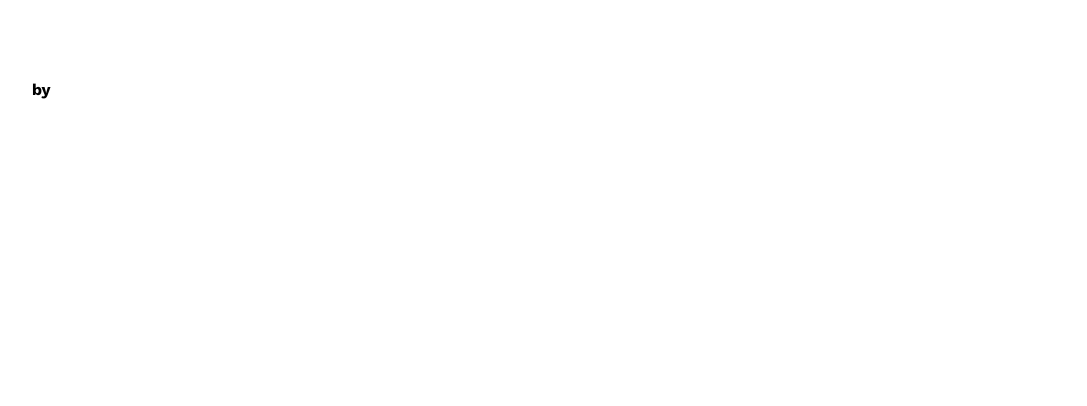
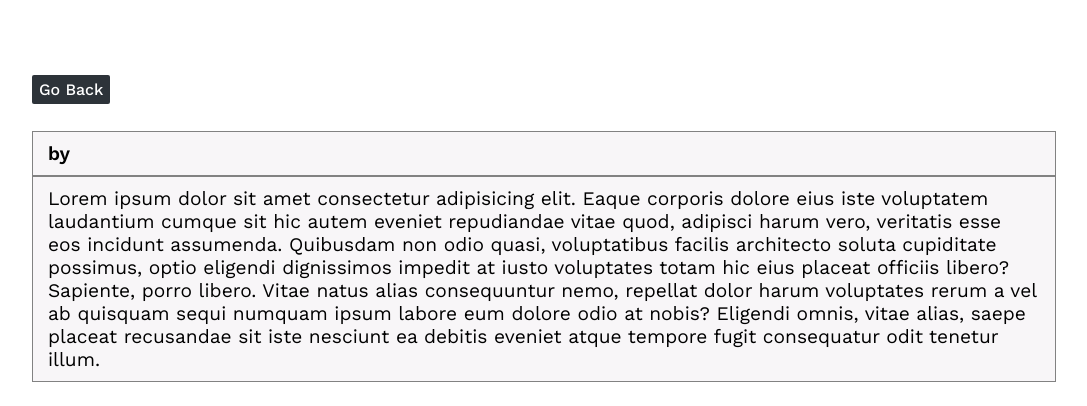
Before and after one commit to JEKO10/Lyrics-search, a React (Create React App) app: page /#/track/1 in a window 1280 px wide. Shown: the top 406 px of the page, without its empty margins (96-1183 px from the left). Built offline with nearby package versions, Linux system fonts and the light colour scheme; no server answers.

Commit message:
styles for singleTrack page

```diff
--- a/package.json
+++ b/package.json
@@ -10,6 +10,7 @@
     "moment": "^2.29.3",
     "react": "^18.0.0",
     "react-dom": "^18.0.0",
+    "react-icons": "^4.3.1",
     "react-moment": "^1.1.2",
     "react-router-dom": "^6.3.0",
     "react-scripts": "5.0.1",
--- a/src/App.js
+++ b/src/App.js
@@ -1,15 +1,13 @@
 import TopSongs from "./components/TopSongs";
 import SingleTrack from "./components/SingleTrack";
 import { HashRouter as Router, Routes, Route } from "react-router-dom";
-import Home from "./components/Home";
 
 function App() {
   return (
     <main>
       <Router>
         <Routes>
-          <Route path="/" element={<Home />} />
-          <Route exact path="/top" element={<TopSongs />} />
+          <Route path="/" element={<TopSongs />} />
           <Route exact path="/track/:id" element={<SingleTrack />} />
         </Routes>
       </Router>
--- a/src/components/Home.jsx
+++ /dev/null
@@ -1,11 +0,0 @@
-import { Link } from "react-router-dom";
-
-function Home() {
-  return (
-    <div>
-      <Link to="/top">Home</Link>
-    </div>
-  );
-}
-
-export default Home;
--- a/src/components/SingleTrack.jsx
+++ b/src/components/SingleTrack.jsx
@@ -1,6 +1,7 @@
 import { useEffect, useState } from "react";
 import Moment from "react-moment";
 import { useParams } from "react-router-dom";
+import { Link } from "react-router-dom";
 
 function SingleTrack() {
   const [lyrics, setLyrics] = useState([]);
@@ -31,16 +32,29 @@ function SingleTrack() {
   }, []);
 
   return (
-    <section>
+    <section className="single">
+      <Link to="/">Go back</Link>
       {track !== undefined || lyrics !== undefined ? (
         <div>
+          <div>
             <p>
-            <strong>{track.track_name} by </strong> {track.artist_name}
+              <strong>{track.track_name} by</strong> {track.artist_name}
+            </p>
+            <p>
+              Lorem ipsum dolor sit amet consectetur adipisicing elit. Eaque
+              corporis dolore eius iste voluptatem laudantium cumque sit hic
+              autem eveniet repudiandae vitae quod, adipisci harum vero,
+              veritatis esse eos incidunt assumenda. Quibusdam non odio quasi,
+              voluptatibus facilis architecto soluta cupiditate possimus, optio
+              eligendi dignissimos impedit at iusto voluptates totam hic eius
+              placeat officiis libero? Sapiente, porro libero. Vitae natus alias
+              consequuntur nemo, repellat dolor harum voluptates rerum a vel ab
+              quisquam sequi numquam ipsum labore eum dolore odio at nobis?
+              Eligendi omnis, vitae alias, saepe placeat recusandae sit iste
+              nesciunt ea debitis eveniet atque tempore fugit consequatur odit
+              tenetur illum.
             </p>
           </div>
-      ) : (
-        ""
-      )}
           {track.primary_genres !== undefined ? (
             <ul>
               <li>
@@ -65,6 +79,10 @@ function SingleTrack() {
           ) : (
             ""
           )}
+        </div>
+      ) : (
+        ""
+      )}
     </section>
   );
 }
--- a/src/components/TopSongs.jsx
+++ b/src/components/TopSongs.jsx
@@ -1,5 +1,6 @@
 import { Link } from "react-router-dom";
 import { useEffect, useState } from "react";
+import { RiPlayFill, RiDiscFill } from "react-icons/ri";
 
 function TopSongs() {
   const [songs, setSongs] = useState([]);
@@ -18,22 +19,31 @@ function TopSongs() {
   }, []);
 
   return (
+    <>
+      <h1 id="title">Top 10 tracks</h1>
       <section className="topSongs">
         {songs.map((song) => {
           return (
             <div key={song.track.track_id}>
               <h3>{song.track.artist_name}</h3>
               <h4>
-              <span>Track:</span> {song.track.track_name}
+                <strong>
+                  <RiPlayFill /> Track
+                </strong>
+                : {song.track.track_name}
               </h4>
               <h4>
-              <span>Album:</span> {song.track.album_name}
+                <strong>
+                  <RiDiscFill /> Album
+                </strong>
+                : {song.track.album_name}
               </h4>
               <Link to={`/track/${song.track.track_id}`}>View Lyrics</Link>
             </div>
           );
         })}
       </section>
+    </>
   );
 }
 
--- /dev/null
+++ b/src/sass/_config.scss
@@ -0,0 +1,4 @@
+@import url("https://fonts.googleapis.com/css2?family=Work+Sans:wght@100;200;300;400;500;600;700;900&display=swap");
+
+$primaryFont: "Work Sans", sans-serif;
+$primaryTransition: all 500ms ease;
--- /dev/null
+++ b/src/sass/_single.scss
@@ -0,0 +1,47 @@
+.single {
+  > a {
+    text-transform: capitalize;
+    text-decoration: none;
+    background-color: #2d3339;
+    color: #fff;
+    font-weight: 500;
+    padding: 5px 7px;
+    border-radius: 2px;
+    transition: $primaryTransition;
+
+    &:hover {
+      background-color: #000;
+    }
+  }
+
+  > div {
+    margin: 2rem 0;
+
+    > div {
+      margin-bottom: 2rem;
+
+      p {
+        font-weight: 400;
+        font-size: 1.2rem;
+        border: 1px solid #828282;
+        padding: 10px 15px;
+        background-color: #f8f6f8;
+
+        strong {
+          font-weight: 600;
+        }
+      }
+    }
+
+    ul {
+      list-style-type: none;
+
+      li {
+        border: 1px solid #828282;
+        padding: 10px 15px;
+        font-weight: 500;
+        font-size: 1.1rem;
+      }
+    }
+  }
+}
--- a/src/sass/_top.scss
+++ b/src/sass/_top.scss
@@ -1,3 +1,9 @@
+#title {
+  font-weight: 600;
+  text-align: center;
+  margin-bottom: 2rem;
+}
+
 .topSongs {
   display: grid;
   grid-template-columns: repeat(auto-fill, minmax(550px, 1fr));
@@ -16,15 +22,15 @@
       font-weight: 500;
       font-size: 1.1rem;
 
-      span {
-        font-weight: 700;
+      strong svg {
+        font-size: 1rem;
       }
     }
 
     a {
       display: block;
       width: 100%;
-      background-color: #000;
+      background-color: #2d3339;
       color: #fff;
       text-decoration: none;
       font-weight: 600;
@@ -32,6 +38,11 @@
       padding: 10px 0;
       margin-top: 1rem;
       border-radius: 4px;
+      transition: $primaryTransition;
+
+      &:hover {
+        background-color: #000;
+      }
     }
   }
 }
--- a/src/sass/index.scss
+++ b/src/sass/index.scss
@@ -1,5 +1,6 @@
-@import url("https://fonts.googleapis.com/css2?family=Work+Sans:wght@100;200;300;400;500;600;700;900&display=swap");
+@import "config";
 @import "top";
+@import "single";
 
 * {
   margin: 0;
@@ -10,5 +11,5 @@
 main {
   max-width: 80vw;
   margin: 5rem auto;
-  font-family: "Work Sans", sans-serif;
+  font-family: $primaryFont;
 }
```
Also changed, not shown: 1 other file (tests, documents, lock files or other folders). Lines whose indentation alone changed are shown as unchanged.
